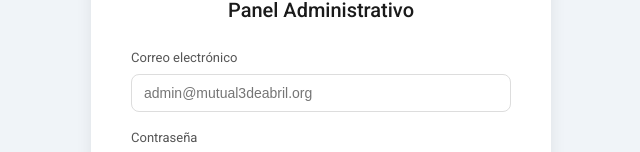
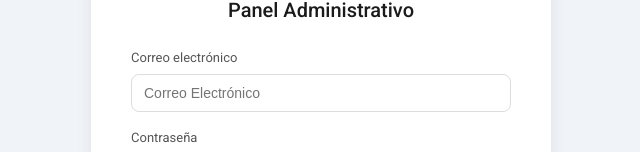
Before and after one commit to diegoaromero16/RuletaApp, an Angular app: page /login in a window 1280 px wide. Shown: the part 327-479 px from the top of the page, without its empty margins (319-959 px from the left). Built offline with nearby package versions, Linux system fonts and the light colour scheme; no server answers.

Commit message:
primer commit - ruleta mutual 3 de abril

```diff
--- a/src/components/login/login.html
+++ b/src/components/login/login.html
@@ -7,7 +7,7 @@
         </div>
         <div class="form-group">
             <label>Correo electrónico</label>
-            <input type="email" placeholder="admin@mutual3deabril.org" [(ngModel)]="email" [disabled]="cargando" />
+            <input type="email" placeholder="Correo Electrónico" [(ngModel)]="email" [disabled]="cargando" />
         </div>
         <div class="form-group">
             <label>Contraseña</label>
```
